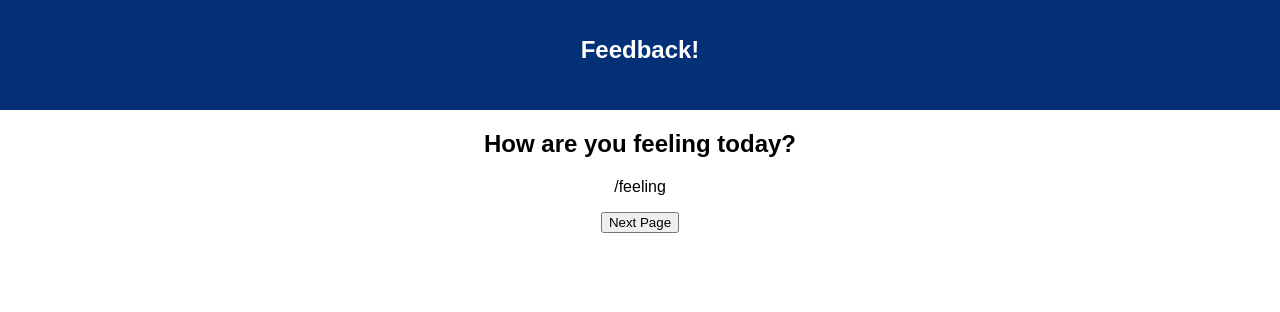
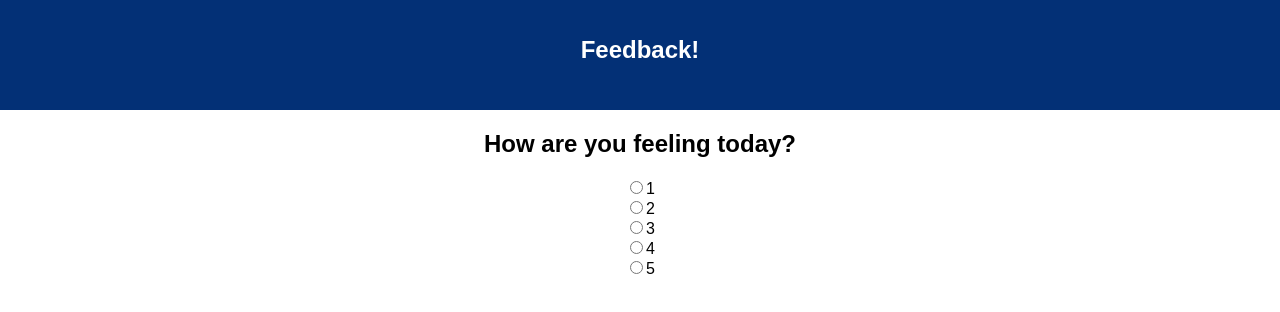
Before and after one commit to larakomosa/redux-feedback-loop, a React (Create React App) app: page /#/ in a window 1280 px wide. Shown: the top 312 px of the page. Built offline with nearby package versions, Linux system fonts and the light colour scheme.

Commit message:
working on radio buttons

```diff
--- a/package.json
+++ b/package.json
@@ -5,6 +5,7 @@
   "proxy": "http://localhost:5000",
   "dependencies": {
     "axios": "^0.19.0",
+    "bootstrap": "^4.5.3",
     "pg": "^8.2.1",
     "react": "^16.8.6",
     "react-dom": "^16.8.6",
--- a/src/pages/Comments/Comments.js
+++ b/src/pages/Comments/Comments.js
@@ -9,7 +9,7 @@ class Comments extends Component {
   render() {
     return (
       <div>
-        <h2>Comments</h2>
+        <h2>Please leave additional comments here!</h2>
         <p>/feeling</p>
         <button type="submit" onClick={this.handleSubmit}>
           Next Page
--- a/src/pages/Feeling/Feeling.js
+++ b/src/pages/Feeling/Feeling.js
@@ -1,6 +1,19 @@
 import React, { Component } from 'react';
 
 class Feeling extends Component {
+  state = {
+    feedback: {
+      feeling: 1,
+    },
+  };
+
+  handleOptionChange = (changeEvent) => {
+    this.setState({
+      feedback: {
+        feeling: changeEvent.target.value,
+      },
+    });
+  };
   handleSubmit = (event) => {
     event.preventDefault();
     console.log('button triggered');
@@ -8,13 +21,73 @@ class Feeling extends Component {
   };
 
   render() {
+    console.log('value', this.state);
     return (
       <div>
         <h2>How are you feeling today?</h2>
-        <p>/feeling</p>
-        <button type="submit" onClick={this.handleSubmit}>
-          Next Page
-        </button>
+        <div className="container">
+          <div className="row">
+            <div className="col-sm-12">
+              <form>
+                <div className="radio">
+                  <label>
+                    <input
+                      type="radio"
+                      value="1"
+                      checked={this.state.feeling === '1'}
+                      onChange={this.handleOptionChange}
+                    />
+                    1
+                  </label>
+                </div>
+                <div className="radio">
+                  <label>
+                    <input
+                      type="radio"
+                      value="2"
+                      checked={this.state.feeling === '2'}
+                      onChange={this.handleOptionChange}
+                    />
+                    2
+                  </label>
+                </div>
+                <div className="radio">
+                  <label>
+                    <input
+                      type="radio"
+                      value="3"
+                      checked={this.state.feeling === '3'}
+                      onChange={this.handleOptionChange}
+                    />
+                    3
+                  </label>
+                </div>
+                <div className="radio">
+                  <label>
+                    <input
+                      type="radio"
+                      value="4"
+                      checked={this.state.feeling === '4'}
+                      onChange={this.handleOptionChange}
+                    />
+                    4
+                  </label>
+                </div>
+                <div className="radio">
+                  <label>
+                    <input
+                      type="radio"
+                      value="5"
+                      checked={this.state.feeling === '5'}
+                      onChange={this.handleOptionChange}
+                    />
+                    5
+                  </label>
+                </div>
+              </form>
+            </div>
+          </div>
+        </div>
       </div>
     );
   }
--- a/src/pages/Review/Review.js
+++ b/src/pages/Review/Review.js
@@ -1,23 +1,86 @@
-import React, { Component } from 'react';
+// import React, { Component } from 'react';
 
-class Review extends Component {
-  handleSubmit = (event) => {
-    event.preventDefault();
-    console.log('button triggered');
-    this.props.history.push('/submit');
-  };
+// class Review extends Component {
+//   handleSubmit = (event) => {
+//     event.preventDefault();
+//     console.log('button triggered');
+//     this.props.history.push('/success');
+//   };
 
-  render() {
-    return (
-      <div>
-        <h2>Review</h2>
-        <p>/review</p>
-        <button type="submit" onClick={this.handleSubmit}>
-          Next Page
-        </button>
-      </div>
-    );
-  }
-}
+//   render() {
+//     return (
+//       <div>
+//         <h2>Review</h2>
+//         <p>/review</p>
+//         <button type="submit" onClick={this.handleSubmit}>
+//           Next Page
+//         </button>
+//       </div>
+//     );
+//   }
+// }
 
-export default Review;
+// export default Review;
+//  <div>
+//         <h2>How are you feeling today?</h2>
+//         <form>
+//           <div className="radio">
+//             <label>
+//               <input
+//                 type="radio"
+//                 value="1"
+//                 checked={this.state.selectedOption === 'option1'}
+//                 onChange={this.handleOptionChange}
+//               />
+//               1
+//             </label>
+//           </div>
+//           <div className="radio">
+//             <label>
+//               <input
+//                 type="radio"
+//                 value="2"
+//                 checked={this.state.selectedOption === 'option2'}
+//                 onChange={this.handleOptionChange}
+//               />
+//               2
+//             </label>
+//           </div>
+//           <div className="radio">
+//             <label>
+//               <input
+//                 type="radio"
+//                 value="3"
+//                 checked={this.state.selectedOption === 'option3'}
+//                 onChange={this.handleOptionChange}
+//               />
+//               3
+//             </label>
+//           </div>
+//           <div className="radio">
+//             <label>
+//               <input
+//                 type="radio"
+//                 value="4"
+//                 checked={this.state.selectedOption === 'option3'}
+//                 onChange={this.handleOptionChange}
+//               />
+//               4
+//             </label>
+//           </div>
+//           <div className="radio">
+//             <label>
+//               <input
+//                 type="radio"
+//                 value="5"
+//                 checked={this.state.selectedOption === 'option3'}
+//                 onChange={this.handleOptionChange}
+//               />
+//               5
+//             </label>
+//           </div>
+//         </form>
+//       </div>
+//     );
+//   }
+// }
--- a/src/pages/Support/Support.js
+++ b/src/pages/Support/Support.js
@@ -9,7 +9,7 @@ class Support extends Component {
   render() {
     return (
       <div>
-        <h2>Support</h2>
+        <h2>How well are you being supported?</h2>
         <p>/support</p>
         <button type="submit" onClick={this.handleSubmit}>
           Next Page
--- a/src/pages/Understanding/Understanding.js
+++ b/src/pages/Understanding/Understanding.js
@@ -9,7 +9,7 @@ class Understanding extends Component {
   render() {
     return (
       <div>
-        <h2>Understanding</h2>
+        <h2>How well are you understanding the content?</h2>
         <p>/understanding</p>
         <button type="submit" onClick={this.handleSubmit}>
           Next Page
```
Also changed, not shown: src/pages/Success/Sucess.js (renamed from src/pages/Submit/Submit.js), 1 other file (tests, documents, lock files or other folders).
